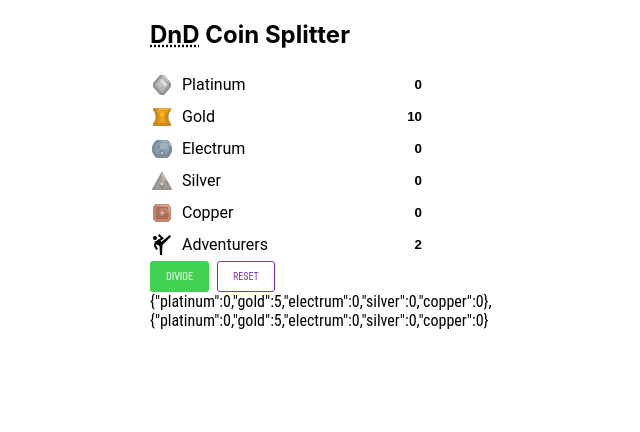
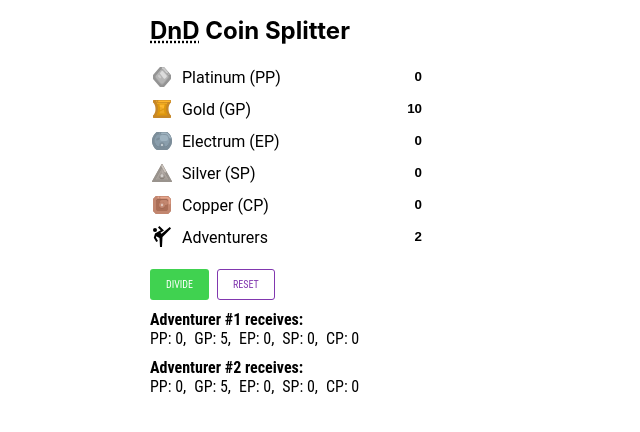
Before and after one commit to smarinade/dnd-money-splitter, a React (Create React App) app: page / in a window 1280 px wide. Both pictures are taken after a click on the button "DIVIDE". Shown: the top 432 px of the page, without its empty margins (340-980 px from the left). Built offline with nearby package versions, Linux system fonts and the light colour scheme.

Commit message:
:sparkles: Style output and add reset button

```diff
--- a/src/App.module.css
+++ b/src/App.module.css
@@ -2,3 +2,7 @@
     margin: 0 auto;
     max-width: 300px;
 }
+
+.article .title {
+    margin: 16px 0;
+}
--- a/src/App.tsx
+++ b/src/App.tsx
@@ -11,7 +11,7 @@
     return (
     <main>
         <article className={styles.article}>
-            <h1><abbr title="Dungeons and Dragons">DnD</abbr> Coin Splitter</h1>
+            <h1 className={styles.title}><abbr title="Dungeons and Dragons">DnD</abbr> Coin Splitter</h1>
             <CoinForm></CoinForm>
         </article>
     </main>
--- a/src/component/Form/CoinForm.module.css
+++ b/src/component/Form/CoinForm.module.css
@@ -1,7 +1,23 @@
 .CoinForm {
     font-family: "Roboto Condensed", Roboto, Helvetica, sans-serif;
+}
+
+.actions {
+    margin-top: 16px;
 }
 
 .actions button {
     margin-right: 8px;
 }
+
+.Result {
+    margin-top: 10px;
+}
+
+.Result .title {
+    font-weight: bold;
+}
+
+.Result span {
+    margin-right: 8px;
+}
--- a/src/component/Form/CoinForm.tsx
+++ b/src/component/Form/CoinForm.tsx
@@ -9,13 +9,13 @@
 type CoinFormProps = {}
 
 function CoinForm(props: CoinFormProps) {
-    const [output, setOutput] = useState("");
+    const [coins, setCoins] = useState<Coins[]>([]);
 
     const handleDivide = (event: React.FormEvent<HTMLFormElement>) => {
         event.preventDefault();
         const data = new FormData(event.currentTarget);
 
-        const coins : Coins = {
+        const coins: Coins = {
             platinum: Number(data.get('platinum')),
             gold: Number(data.get('gold')),
             electrum: Number(data.get('electrum')),
@@ -23,18 +23,21 @@
             copper: Number(data.get('copper')),
         };
 
-        const dividedCoins : Coins[] = divide(coins, Number(data.get('adventurers')));
+        const dividedCoins: Coins[] = divide(coins, Number(data.get('adventurers')));
+        setCoins(dividedCoins)
+    };
 
-        setOutput(dividedCoins.map(coins => JSON.stringify(coins)).join(','));
+    const handleReset = () => {
+        setCoins([]);
     };
 
     return (
-        <form className={styles.CoinForm} onSubmit={handleDivide}>
-            <Coin label={"Platinum"} name={"platinum"}></Coin>
-            <Coin label={"Gold"} name={"gold"} value={10}></Coin>
-            <Coin label={"Electrum"} name={"electrum"}></Coin>
-            <Coin label={"Silver"} name={"silver"}></Coin>
-            <Coin label={"Copper"} name={"copper"}></Coin>
+        <form className={styles.CoinForm} onSubmit={handleDivide} onReset={handleReset}>
+            <Coin label={"Platinum (PP)"} name={"platinum"}></Coin>
+            <Coin label={"Gold (GP)"} name={"gold"} value={10}></Coin>
+            <Coin label={"Electrum (EP)"} name={"electrum"}></Coin>
+            <Coin label={"Silver (SP)"} name={"silver"}></Coin>
+            <Coin label={"Copper (CP)"} name={"copper"}></Coin>
 
             <Adventurer></Adventurer>
 
@@ -47,9 +50,20 @@
                 </Button>
             </div>
 
-            <div>
-                {output}
-            </div>
+            <output>
+                {coins.map((coin, index) => {
+                    return (
+                        <div className={styles.Result}>
+                            <div className={styles.title}>Adventurer #{index + 1} receives:</div>
+                            <span>PP: {coin.platinum},</span>
+                            <span>GP: {coin.gold},</span>
+                            <span>EP: {coin.electrum},</span>
+                            <span>SP: {coin.silver},</span>
+                            <span>CP: {coin.copper}</span>
+                        </div>
+                    );
+                })}
+            </output>
         </form>
     );
 }
```
